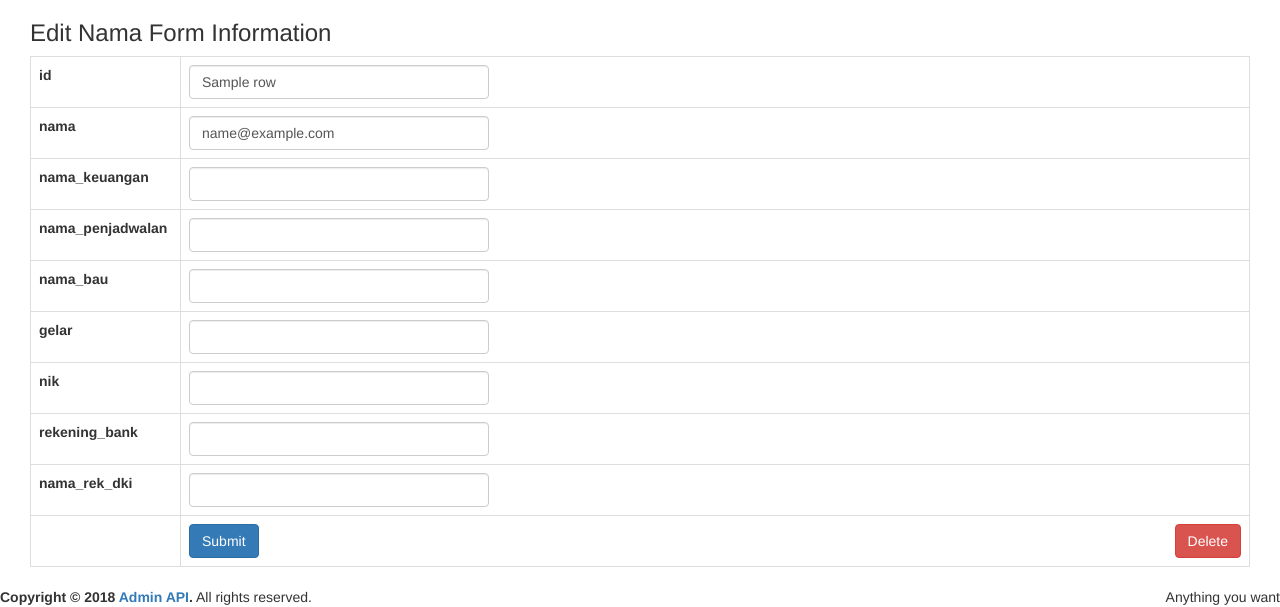
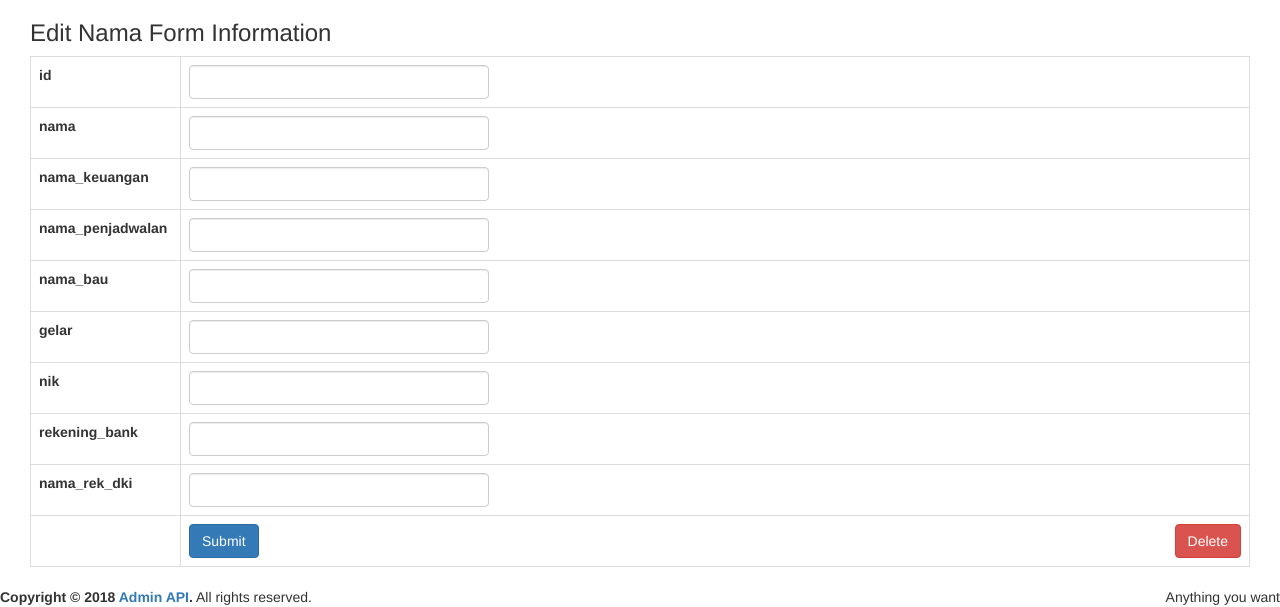
Before and after one commit to jeniferatu/cms-admin-api, a Node server app: template views/admin/detailNama.hbs in a window 1280 px wide. Shown: the part 671-1278 px from the top of the page. Run offline with Node 20, Linux system fonts and the light colour scheme; the template is opened without the code that fills it: most values are stand-ins (such as "Sample title", 1, 10 or a date in 2020); some libraries are stand-ins or nearby versions.

Commit message:
nambahin select dan from,hapus isi value di detail nam

```diff
--- a/routes/admin.js
+++ b/routes/admin.js
@@ -25,7 +25,7 @@ router.get('/users', async(req, res, next) => {
 
 router.get('/daftarnama', async(req, res, next) => {
     const tbl = 'daftarnama';
-    const rows = await db.query(`SELECT Id, Nama, Nama_Keuangan, Nama_Penjadwalan, Nama_BAU, Gelar, Nik, Rekening_Bank, Nama_Rek_DKI ${tbl}`);
+    const rows = await db.query(`SELECT Id, Nama, Nama_Keuangan, Nama_Penjadwalan, Nama_BAU, Gelar, Nik, Rekening_Bank, Nama_Rek_DKI FROM ${tbl}`);
     res.render('admin/daftarnama', {
         title: 'Express',
         rows: rows
@@ -51,7 +51,7 @@ router.get('/users/:id', async(req, res, next) => {
 
 router.get('/daftarnama/:id', async(req, res, next) => { //utk nampilin datanya id itu
     const id = req.params.id;
-    const row = await db.query(` Id, Nama, Nama_Keuangan, Nama_Penjadwalan, Nama_BAU, Gelar, NIK, Rekening_Bank, Nama_Rek_DKI FROM daftarnama WHERE Id=${id}`);
+    const row = await db.query(`SELECT Id, Nama, Nama_Keuangan, Nama_Penjadwalan, Nama_BAU, Gelar, NIK, Rekening_Bank, Nama_Rek_DKI FROM daftarnama WHERE Id=${id}`);
     res.render('admin/detailNama', {
         title: 'Detail Nama',
         row: row
@@ -148,7 +148,7 @@ router.post('/editUser/:id', async(req,res) =>{
     }
 });
 
-router.post('/editNama/:no', async(req, res) => {
+router.post('/editNama/:id', async(req, res) => {
     const {id, nama, nama_keuangan, nama_penjadwalan, nama_bau, gelar, nik, rekening_bank, nama_rek_dki} = req.body;
     const no = req.params.no;
     const tableName = 'daftarnama';
--- a/views/admin/detailNama.hbs
+++ b/views/admin/detailNama.hbs
@@ -38,13 +38,13 @@
 										<tr>
 											<th style="width:50px">id</th>
 											<td>
-												<input type="text" class="form-control" name="Id" style="width:300px" value="{{name}}">
+												<input type="text" class="form-control" name="Id" style="width:300px" value="">
 											</td>
 										</tr>
 										<tr>
 											<th style="width:50px">nama</th>
 											<td>
-												<input type="text" class="form-control" name="Nama" style="width:300px" value="{{email}}">
+												<input type="text" class="form-control" name="Nama" style="width:300px" value="">
 											</td>
 										</tr>
 										<tr>
```
